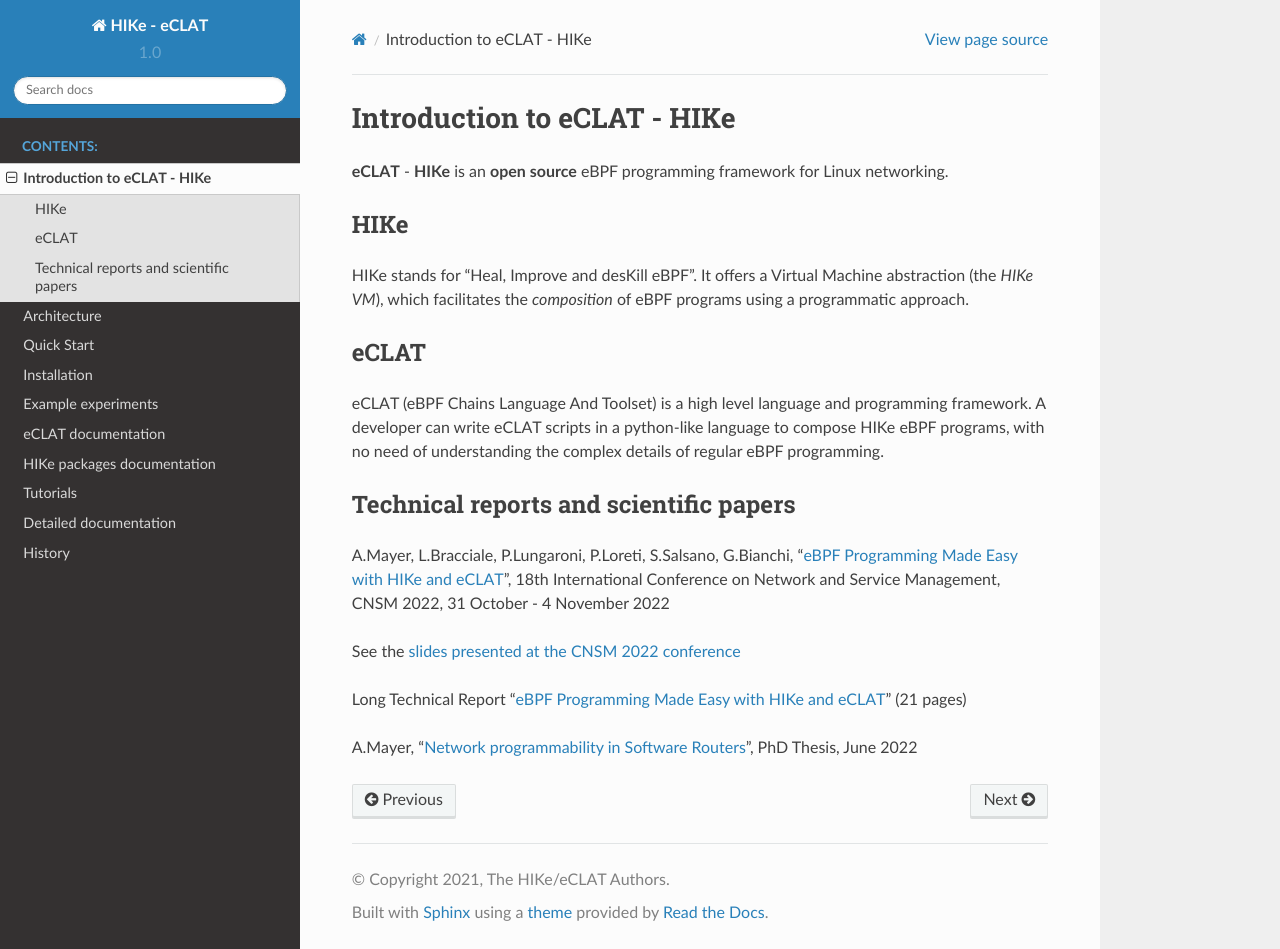
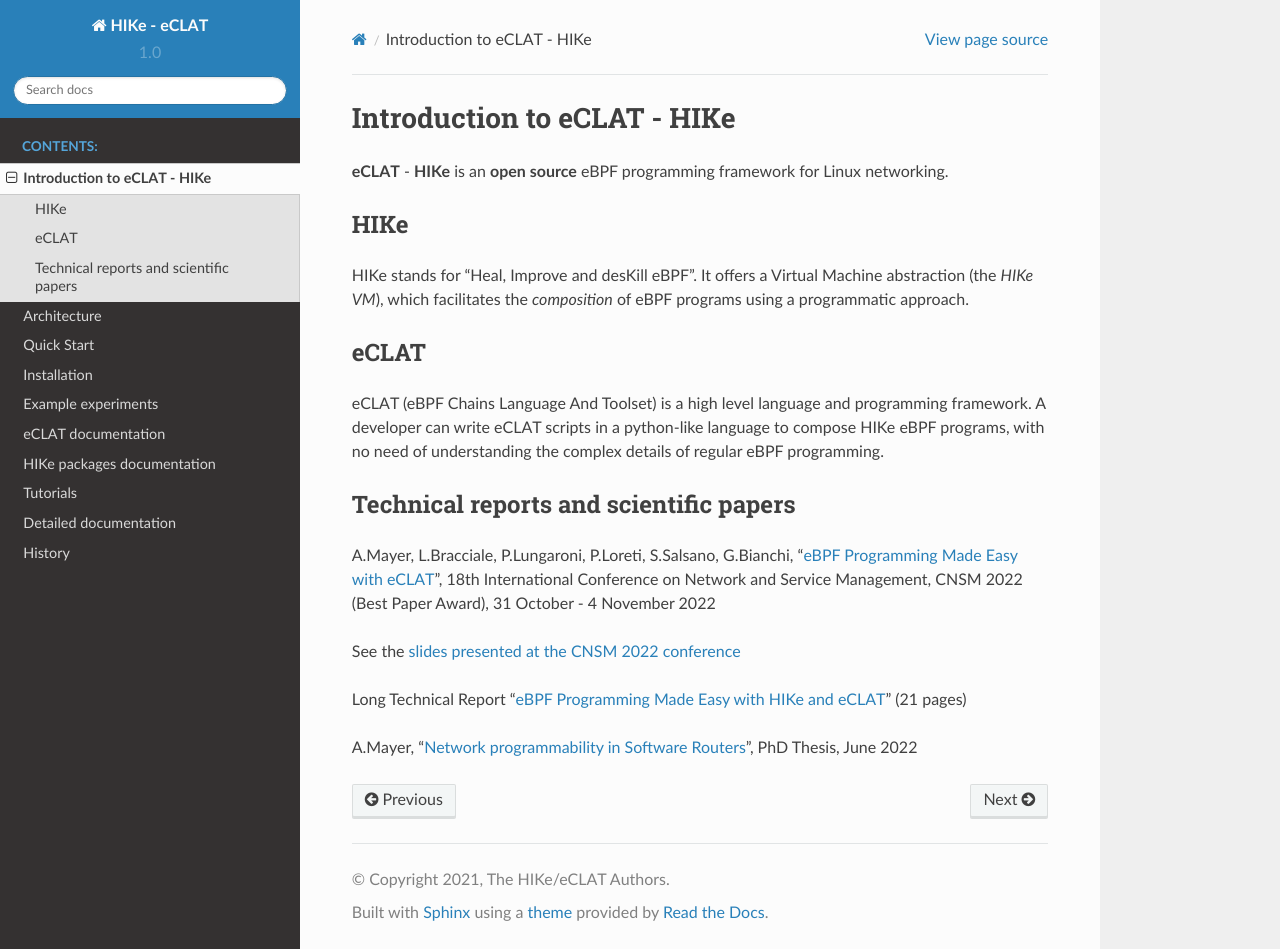
Before and after one commit to hike-eclat/docs, a Sphinx documentation site: the page built from docs/intro.rst, in a window 1280 px wide and 949 px high. Built offline with Sphinx 7.4.7 and the Read the Docs theme 2.0.0, drawn with Linux system fonts in a browser that asks for light colours; pages that are not in the unit, such as notebooks, are missing from menus.

Commit message:
Update intro.rst

```diff
--- a/docs/intro.rst
+++ b/docs/intro.rst
@@ -18,7 +18,7 @@
 Technical reports and scientific papers
 -----
 
-A.Mayer, L.Bracciale, P.Lungaroni, P.Loreti, S.Salsano, G.Bianchi, "`eBPF Programming Made Easy with HIKe and eCLAT <https://github.com/hike-eclat/docs/raw/master/tech-docs/eclat.pdf>`_", 18th International Conference on Network and Service Management, CNSM 2022, 31 October - 4 November 2022
+A.Mayer, L.Bracciale, P.Lungaroni, P.Loreti, S.Salsano, G.Bianchi, "`eBPF Programming Made Easy with eCLAT <https://github.com/hike-eclat/docs/raw/master/tech-docs/eclat.pdf>`_", 18th International Conference on Network and Service Management, CNSM 2022 (Best Paper Award), 31 October - 4 November 2022
 
 See the `slides presented at the CNSM 2022 conference <https://tiny.one/eclat-cnsm-2022>`_
 
```
